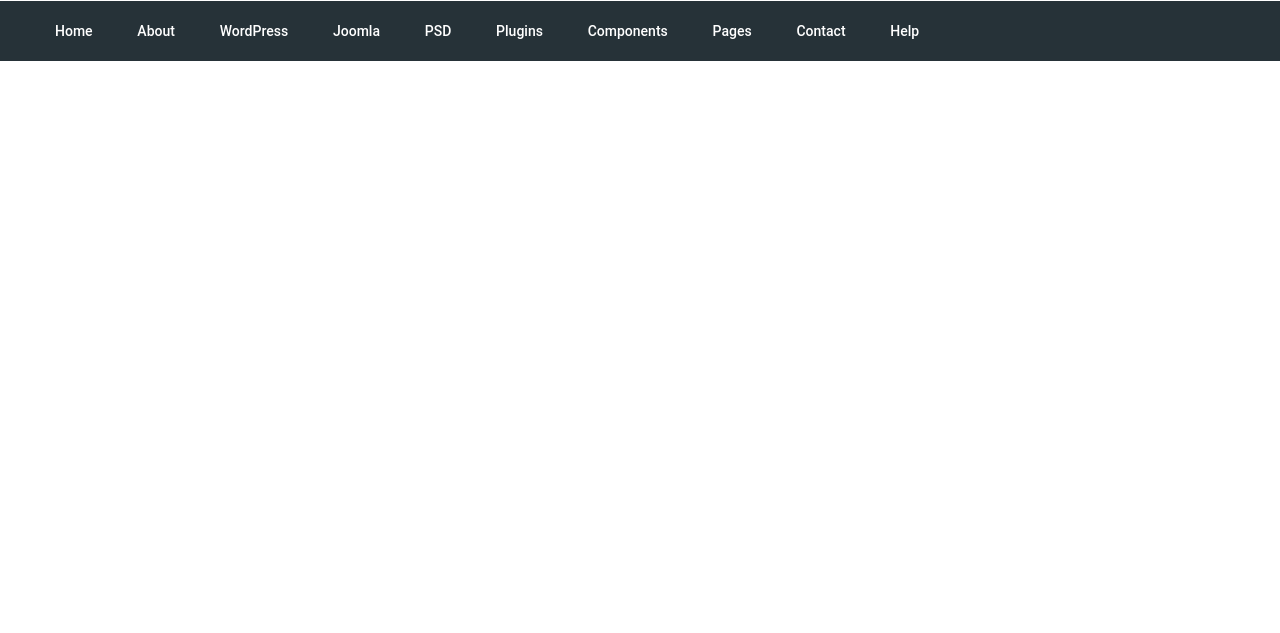
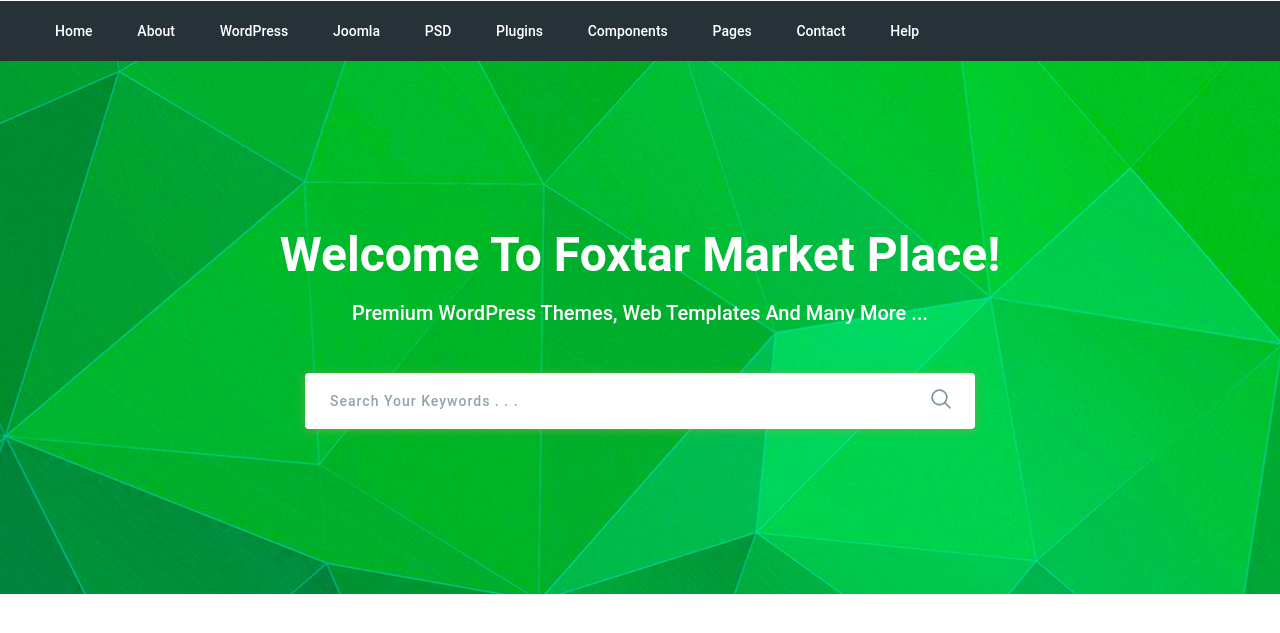
Before and after one commit to oldmadowl/moderno, a website: page app/index.html in a window 1280 px wide. Shown: the part 89-722 px from the top of the page. Drawn offline with nearby package versions, Linux system fonts and the light colour scheme; files that its build step writes are made by us from their sources.

Commit message:
added search section

```diff
--- a/app/index.html
+++ b/app/index.html
@@ -73,6 +73,24 @@
       </div>
     </div>
   </header>
+  <section class="search" style="background-image: url(images/backgrounds/search-bg.jpg);">
+    <div class="container">
+      <div class="search__inner">
+        <h1 class="search__title">
+          Welcome To Foxtar Market Place!
+        </h1>
+        <div class="search__text">
+          Premium WordPress Themes, Web Templates and Many More ...
+        </div>
+        <form class="search__form" action="#">
+          <input class="search__form-input" type="text" placeholder="Search Your Keywords . . ." required>
+          <button class="search__form-btn" type="submit">
+            <img class="search__form-icon" src="images/icons/search-icon.png" alt="">
+          </button>
+        </form>
+      </div>
+    </div>
+  </section>
 
 
   <script src="https://ajax.googleapis.com/ajax/libs/jquery/3.6.0/jquery.min.js"></script>
--- a/app/scss/_global.scss
+++ b/app/scss/_global.scss
@@ -25,6 +25,9 @@
 h1, h2, h3, h4, h5, h6, p{
   margin: 0;
 }
+input{
+  border: none;
+}
 .container{
   max-width: 1200px;
   margin: 0 auto;
--- a/app/scss/style.scss
+++ b/app/scss/style.scss
@@ -47,5 +47,57 @@
     font-weight: 500;
   }
 }
+.search{
+  background-repeat: no-repeat;
+  background-size: cover;
+  background-position: center;
+  &__inner{
+    min-height: 533px;
+    display: flex;
+    flex-direction: column;
+    justify-content: center;
+    align-items: center;
+    padding: 50px 0;
+    color: #fff;
+    text-transform: capitalize;
+  }
+  &__title{
+    font-weight: 700;
+    font-size: 48px;
+    line-height: normal;
+    margin-bottom: 15px;
+  }
+  &__text{
+    font-size: 20px;
+    line-height: 30px;
+    margin-bottom: 45px;
+    font-weight: 500;
+  }
+  &__form{
+    max-width: 670px;
+    width: 100%;
+    position: relative;
+    &-input{
+      width: 100%;
+      height: 56px;
+      box-shadow: 0px 1px 10px 0px rgba(124, 178, 64, 0.75);
+      border-radius: 4px;
+      background-color: #fff;
+      padding: 0 80px 0 25px;
+      font-size: 14px;
+      font-weight: 500;
+      &::placeholder{
+        color: #90a4ae;
+        letter-spacing: 1px;
+      }
+    }
+    &-btn{
+      position: absolute;
+      right: 18px;
+      top: 50%;
+      transform: translateY(-50%);
+    }
+  }
+}
 
 @import 'media';
```
Also changed, not shown: app/images/backgrounds/search-bg.jpg (added), app/images/icons/search-icon.png (added).
